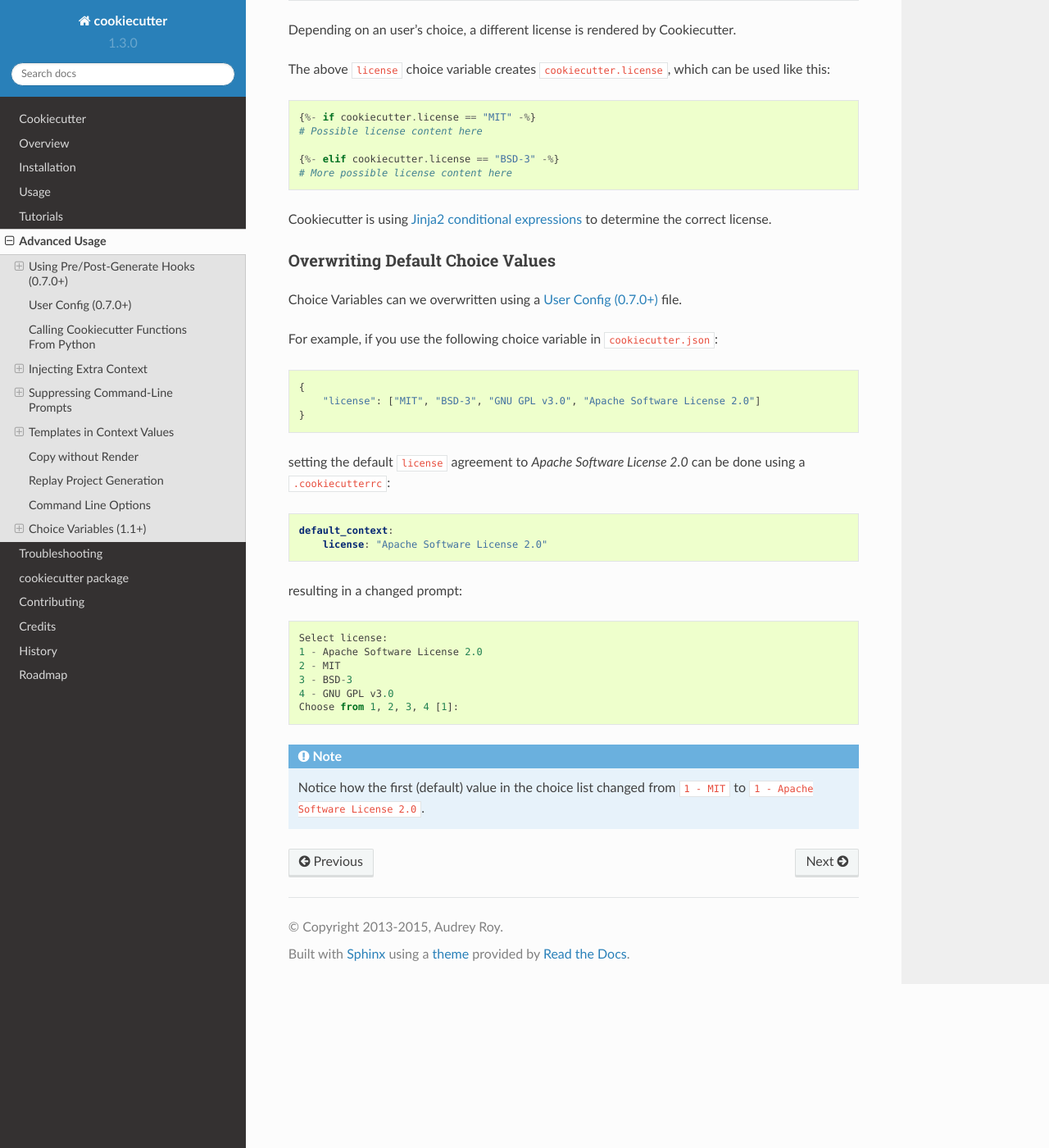
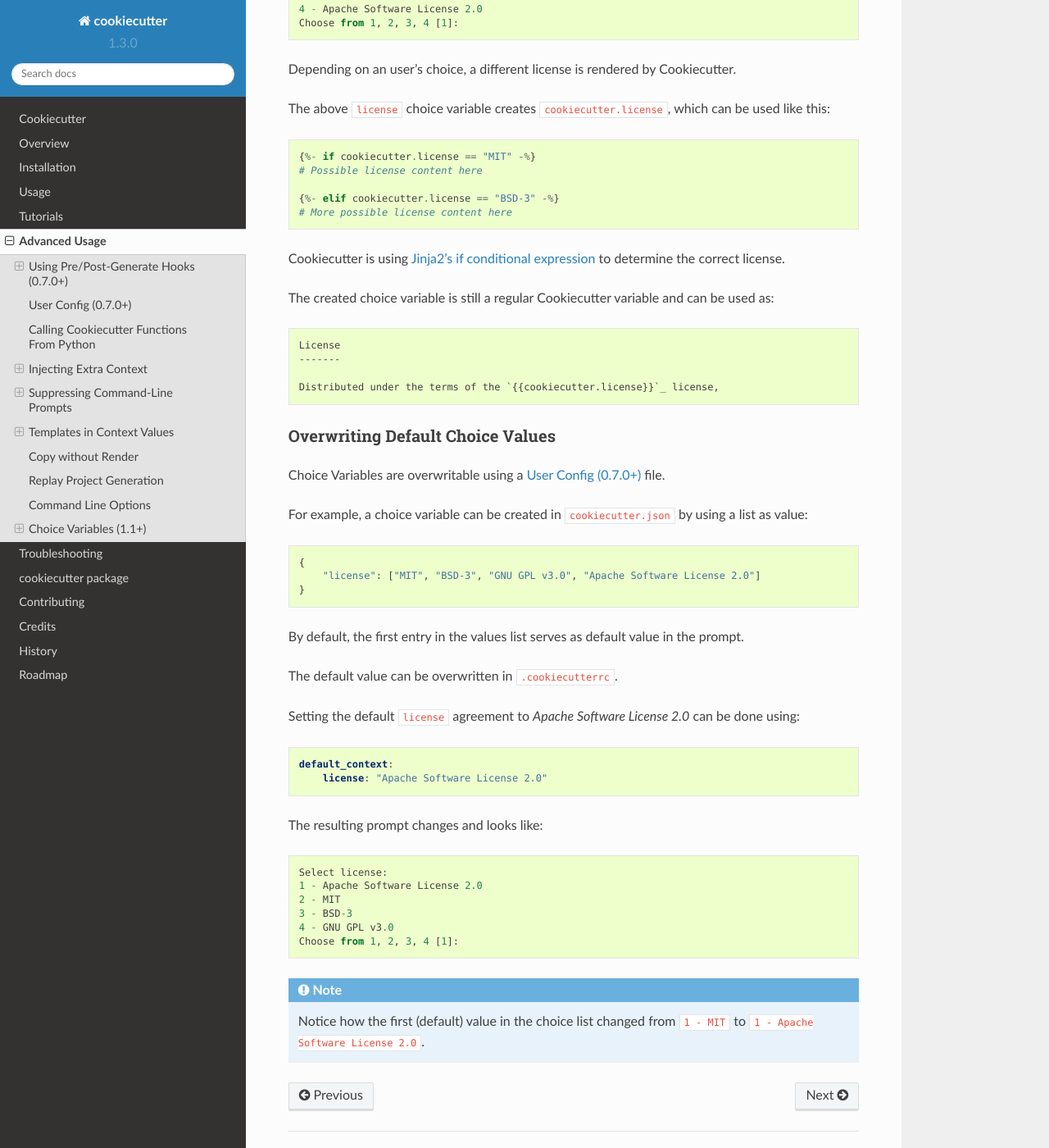
Before and after one commit to c-allen-tech/cookie, a Sphinx documentation site: the page built from docs/advanced_usage.rst, in a window 1280 px wide and 1400 px high, scrolled down 6758 px. Shown: the whole window at 82% size. Built offline with Sphinx 7.4.7 and the Read the Docs theme 2.0.0, drawn with Linux system fonts in a browser that asks for light colours; formulas are drawn with MathJax 3; some of the changed text lies outside the part shown.

Commit message:
increase readability of choice variables doc
* add marker for choice variables
* explain that choice variables are regular variables
* add example of how to use a choice variable as regular variable
* use better wording for overwriting section

```diff
--- a/docs/advanced_usage.rst
+++ b/docs/advanced_usage.rst
@@ -290,6 +290,8 @@ Command Line Options
 
 .. cc-command-line-options::
 
+.. _choice-variables:
+
 Choice Variables (1.1+)
 -----------------------
 
@@ -298,6 +300,8 @@ the template renders things differently.
 
 Basic Usage
 ~~~~~~~~~~~
+
+Choice variables are regular key / value pairs, but with the value being a list of strings.
 
 For example, if you provide the follwing choice variable in your ``cookiecutter.json``::
 
@@ -325,27 +329,38 @@ can be used like this::
   {%- elif cookiecutter.license == "BSD-3" -%}
   # More possible license content here
 
-Cookiecutter is using `Jinja2 conditional expressions <http://jinja.pocoo.org/docs/dev/templates/#expressions>`_ to determine the correct license.
+Cookiecutter is using `Jinja2's if conditional expression <http://jinja.pocoo.org/docs/dev/templates/#if>`_ to determine the correct license.
+
+The created choice variable is still a regular Cookiecutter variable and can be used as::
+
+  License
+  -------
+
+  Distributed under the terms of the `{{cookiecutter.license}}`_ license,
 
 Overwriting Default Choice Values
 ~~~~~~~~~~~~~~~~~~~~~~~~~~~~~~~~~
 
-Choice Variables can we overwritten using a :ref:`user-config` file.
+Choice Variables are overwritable using a :ref:`user-config` file.
 
-For example, if you use the following choice variable in ``cookiecutter.json``::
+For example, a choice variable can be created in ``cookiecutter.json`` by using a list as value::
 
    {
        "license": ["MIT", "BSD-3", "GNU GPL v3.0", "Apache Software License 2.0"]
    }
 
-setting the default ``license`` agreement to *Apache Software License 2.0* can be done using a ``.cookiecutterrc``:
+By default, the first entry in the values list serves as default value in the prompt.
+
+The default value can be overwritten in ``.cookiecutterrc``.
+
+Setting the default ``license`` agreement to *Apache Software License 2.0* can be done using:
 
 .. code-block:: yaml
 
    default_context:
        license: "Apache Software License 2.0"
 
-resulting in a changed prompt::
+The resulting prompt changes and looks like::
 
   Select license:
   1 - Apache Software License 2.0
```
